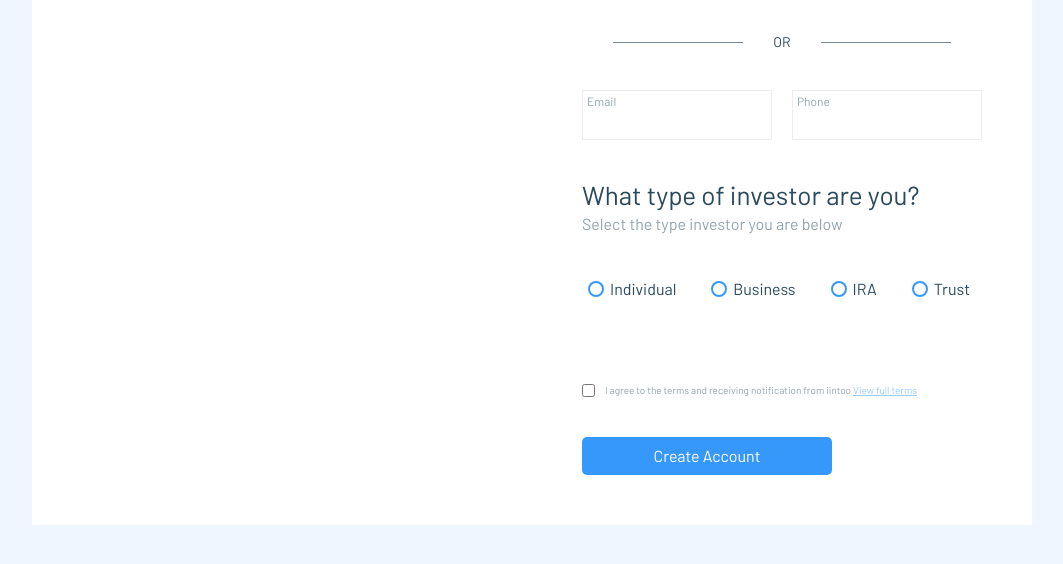
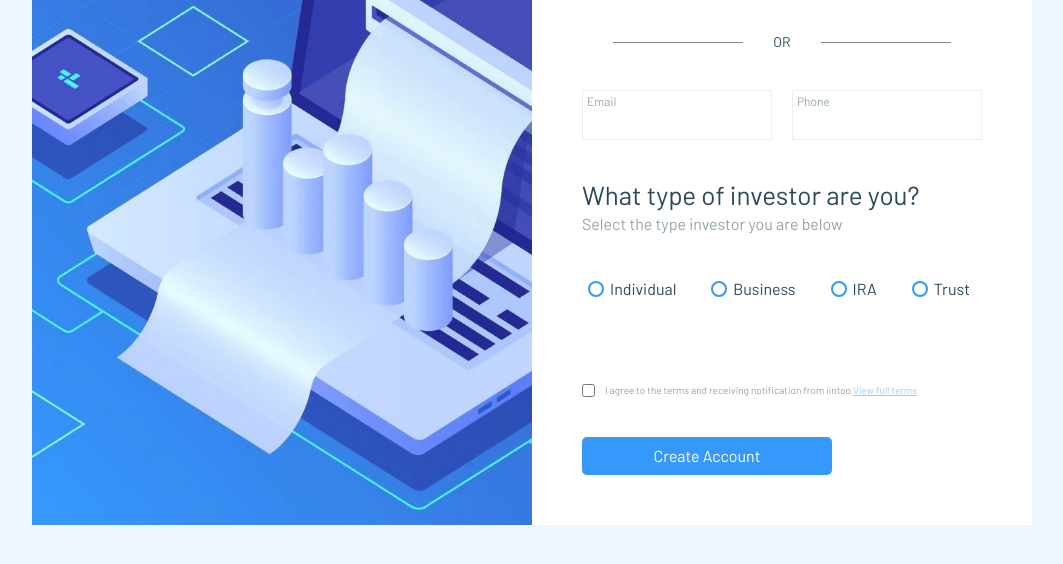
Before and after one commit to mvwhack/kata_1.1, a plain HTML site: page index.html in a window 1280 px wide. Shown: the part 236-800 px from the top of the page, without its empty margins (108-1171 px from the left). Drawn offline with Linux system fonts and the light colour scheme; the site is published under a folder, as on GitHub Pages, so addresses that start at the root find nothing.

Commit message:
fix loading bg img on GitHub Pages

```diff
--- a/sass/block/_block.sass
+++ b/sass/block/_block.sass
@@ -19,7 +19,7 @@
     height: max-content;
     width: 1000px
   &__left
-    background-image: url('/img/bg.jpg');
+    background-image: url('../img/bg.jpg');
     background-size: 100% 100%;
     object-fit: cover
     width: 50%
```
Also changed, not shown: css/main.css, 1 other file.
